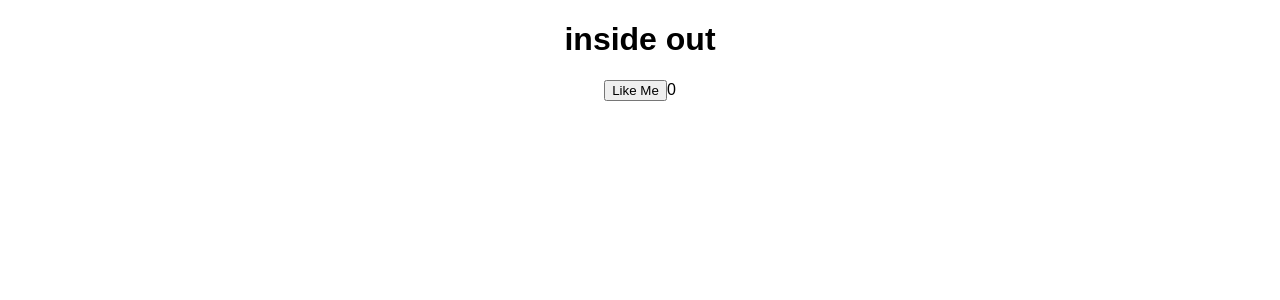
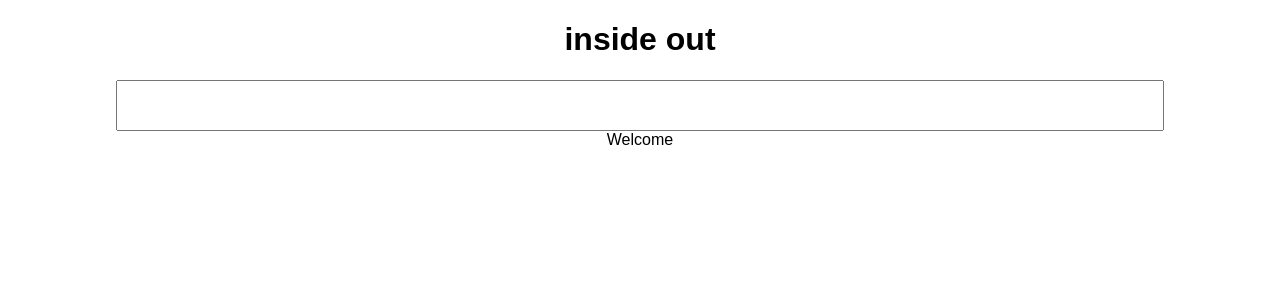
Before and after one commit to chandana105/emoji-interpreter, a React (Create React App) app: page / in a window 1280 px wide. Shown: the top 300 px of the page. Built offline with nearby package versions, Linux system fonts and the light colour scheme.

Commit message:
handle data from input element

```diff
--- a/src/App.js
+++ b/src/App.js
@@ -2,36 +2,26 @@ import React, { useState } from "react";
 import "./styles.css";
 
 export default function App() {
-  // state
-  const [likeCounter, setLikeCounter] = useState(0);
 
-  // SE(VISER)
-  const likeClickHandler = () => {
-    let newLikeCounterValue = likeCounter + 1; //processing
-    setLikeCounter(newLikeCounterValue); //processing/output
-    // passing the new value as arg to setlikecounter
-  };
+const [inputValue, setInputValue] = useState('')
 
-  // now it is in view ???
-  // we can use it in return
-  console.log("liked", likeCounter);
 
-  // viewV
-  // it is the view whcih is user at the end is seeing, nd not wht else  ure doing in code
+const inputChangedHandler = (event) => {
+  // console.log(event.target)
+
+  // console.log(event.target.value)
+  setInputValue(event.target.value)
+}
+
   return (
     <div className="App">
       <h1>inside out</h1>
-      {/* click on btn is input(interacting with react) */}
-      {/* ONcLIKC IS interact with aview */}
-      <button onClick={likeClickHandler}>Like Me </button>
-      {/* R */}
-       {likeCounter}
+      <input onChange={inputChangedHandler} />
+
+      <div>Welcome {inputValue} </div>
     </div>
   );
 }
 
-// wanted counter value to be in view so saving it as state value
-
-// whtever u put in view can be taken up by model (whcih is data part(ie state thing)) and controller is the processpr like likehandler
 
 // VISER :- View --> Interact --> State in Event handler --> React to it /Render
--- a/src/styles.css
+++ b/src/styles.css
@@ -2,3 +2,8 @@
   font-family: sans-serif;
   text-align: center;
 }
+
+input {
+  padding: 1rem;
+  width: 80%;
+}
```
